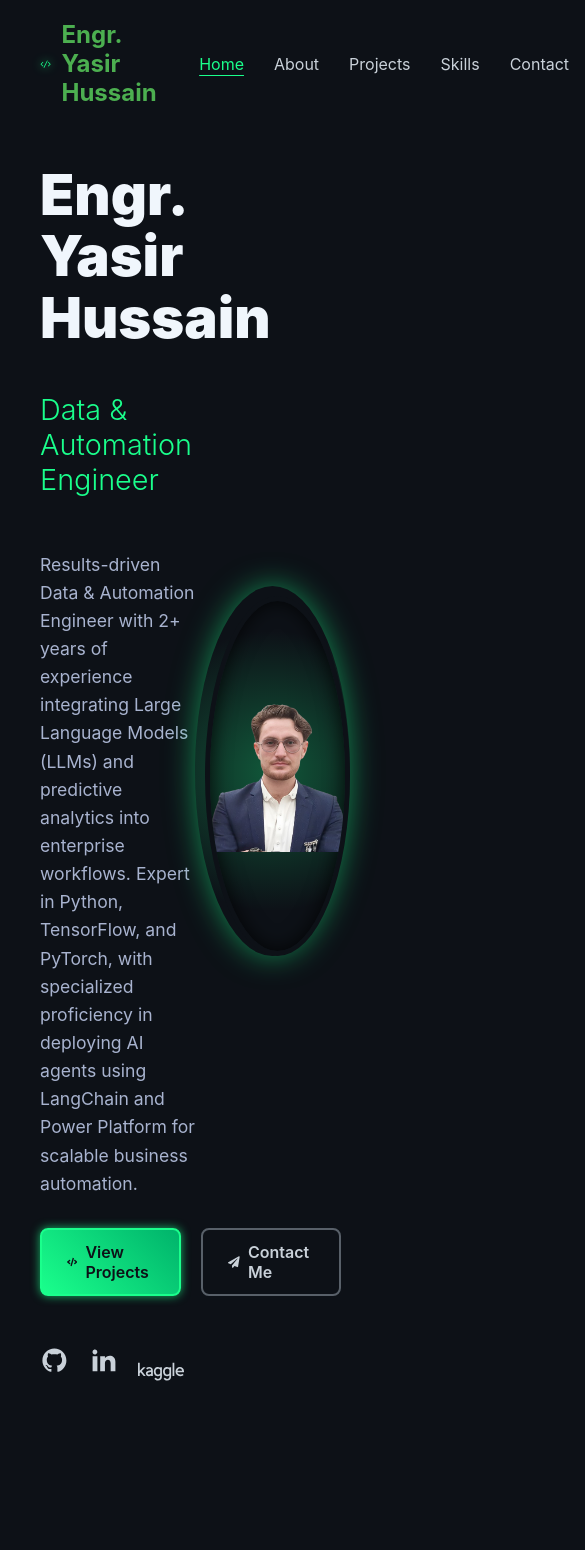
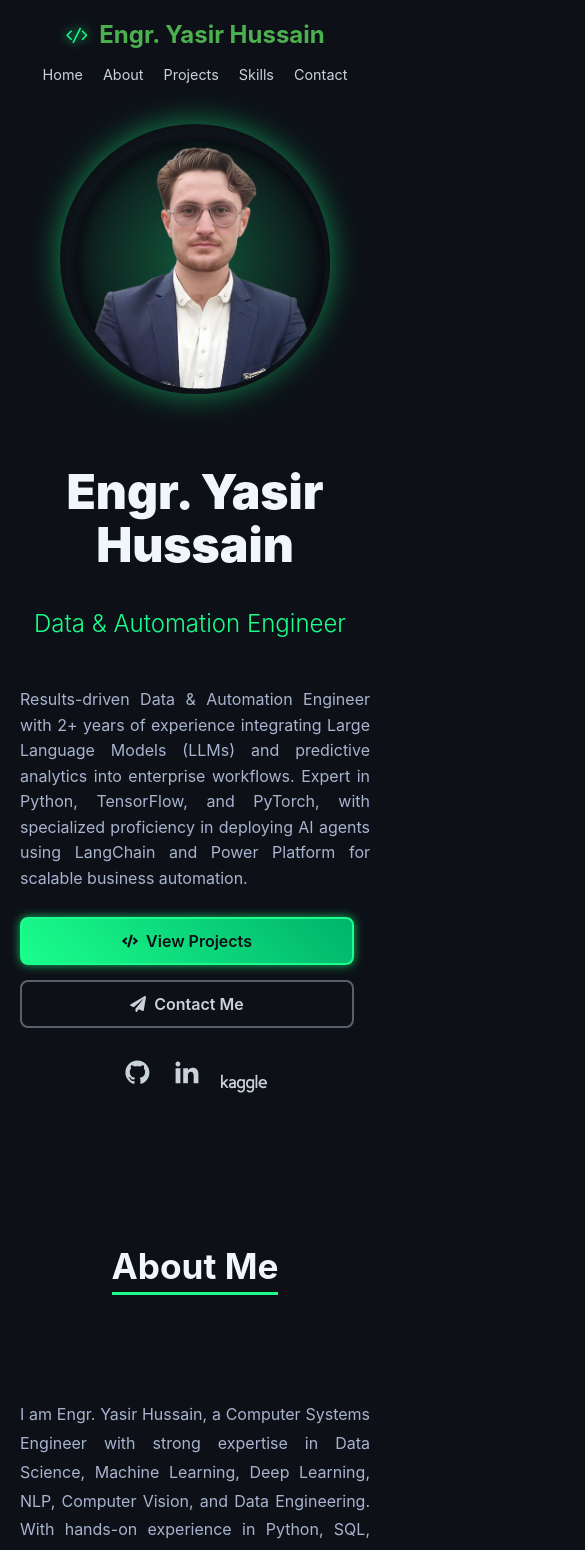
Before and after one commit to YasirHussain1272/yasir-hussain-portfolio, a React (Vite) app: page / in a window 390 px wide. Shown: the top 1550 px of the page, 585 px wide, since content can reach past the window. Built offline with nearby package versions, Linux system fonts and the light colour scheme.

Commit message:
feat: Implement mobile responsive

```diff
--- a/src/components/About/About.css
+++ b/src/components/About/About.css
@@ -39,6 +39,7 @@
 
 .about-text p {
     margin-bottom: 20px;
+    text-align: justify;
 }
 
 .highlight {
@@ -82,3 +83,34 @@
     font-size: 0.95rem;
     color: #a8b3cf;
 }
+
+/* --- Mobile Styles (Max 768px) --- */
+@media (max-width: 768px) {
+    .about-section {
+        padding: 50px 20px;
+    }
+    .about-header h2 {
+        font-size: 2.2rem;
+    }
+    .about-intro {
+        flex-direction: column; /* Stack text and timeline */
+        gap: 30px;
+    }
+    .about-text {
+        font-size: 1rem;
+    }
+    /* Timeline adjustments */
+    .timeline {
+        border-left: none; /* Remove vertical line */
+        padding-left: 0;
+        padding-top: 20px;
+        border-top: 2px solid #586069; /* Add horizontal separator */
+    }
+    .timeline-item::before {
+        display: none; /* Hide circle dots on mobile */
+    }
+    .timeline h3 {
+        text-align: center;
+        margin-bottom: 20px;
+    }
+}
--- a/src/components/Contact/Contact.css
+++ b/src/components/Contact/Contact.css
@@ -31,7 +31,8 @@
     padding-bottom: 5px;
 }
 
-.contact-info, .contact-form-container {
+.contact-info,
+.contact-form-container {
     flex: 1;
 }
 
@@ -132,3 +133,64 @@
     box-shadow: 0 0 25px rgba(26, 255, 140, 1);
     transform: translateY(-2px);
 }
+
+/* --- Mobile Styles (Max 768px) --- */
+@media (max-width: 768px) {
+    .contact-section {
+        padding: 50px 20px;
+    }
+
+    .contact-content {
+        flex-direction: column;
+        /* Stack info and form */
+        gap: 40px;
+        padding: 30px 20px;
+    }
+
+    .contact-header h2 {
+        font-size: 2.2rem;
+    }
+
+    /* Contact Info adjustments */
+    .contact-info {
+        padding-right: 0;
+        border-right: none;
+        border-bottom: 1px solid #30363d;
+        /* Add separator below info */
+        padding-bottom: 30px;
+    }
+
+    .detail-item {
+        font-size: 1rem;
+    }
+
+    /* Form adjustments */
+    .contact-form-container {
+        padding-left: 0;
+    }
+
+    .submit-btn {
+        width: 90%;
+        /* Make button full width */
+        align-self: stretch;
+    }
+
+    .contact-content {
+        /* Reduce the overall padded area */
+        padding: 20px 10px;
+    }
+
+    .form-group input,
+    .form-group textarea {
+        padding: 10px;
+        /* Smaller input padding */
+        font-size: 0.95rem;
+        /* Smaller text size inside input */
+        width: 90%;
+    }
+
+    .submit-btn {
+        padding: 10px 20px;
+        font-size: 1rem;
+    }
+}
--- a/src/components/Hero/Hero.css
+++ b/src/components/Hero/Hero.css
@@ -99,6 +99,7 @@
     line-height: 1.6;
     margin: 25px 0;
     color: #a8b3cf;
+    text-align: justify;
 }
 
 /* --- Buttons Styling --- */
@@ -195,3 +196,78 @@
     padding-bottom: 10px;
     width: 46px;
 }
+/* --- NEW: Hamburger Toggle Button --- */
+.menu-toggle {
+    display: none; /* Hidden by default */
+    background: none;
+    border: none;
+    color: #1aff8c;
+    font-size: 1.8rem;
+    cursor: pointer;
+    z-index: 1001; /* Ensure it is above everything */
+}
+
+/* --- Mobile Styles (Max 768px) --- */
+@media (max-width: 768px) {
+    .hero-container {
+        padding: 0 20px;
+    }
+
+    /* Header adjustments */
+    .header {
+        flex-direction: column;
+        padding-bottom: 10px;
+    }
+    .logo {
+        margin-bottom: 15px;
+    }
+    .nav-links a {
+        margin: 0 10px;
+        font-size: 0.9rem;
+    }
+
+    /* Main Content stacking */
+    .hero-main {
+        flex-direction: column; /* Stack image and text */
+        text-align: center;
+        padding-bottom: 40px;
+        padding-top: 30px;
+    }
+
+    .text-content {
+        max-width: 100%;
+        order: 2; /* Text below image */
+    }
+
+    /* Image adjustments */
+    .image-container {
+        width: 250px;
+        height: 250px;
+        order: 1; /* Image above text */
+        margin-bottom: 40px;
+    }
+
+    /* Font size and buttons */
+    .title-name {
+        font-size: 3rem;
+    }
+    .title-role {
+        font-size: 1.5rem;
+    }
+    .description {
+        font-size: 1rem;
+    }
+
+    .action-buttons {
+        flex-direction: column;
+        gap: 15px;
+        margin-top: 20px;
+    }
+    .btn {
+        width: 80%;
+    }
+    .social-links {
+        justify-content: center;
+        margin-top: 30px;
+    }
+}
--- a/src/components/Hero/Hero.jsx
+++ b/src/components/Hero/Hero.jsx
@@ -1,18 +1,23 @@
-import React from 'react';
+import React, { useState } from 'react';
 import './Hero.css';
 import { VscCode } from 'react-icons/vsc'; // Logo Icon
 import { RiGithubFill, RiLinkedinFill, RiTwitterFill } from 'react-icons/ri'; // Social Icons
 import { FaPaperPlane, FaCode } from 'react-icons/fa'; // Button Icons
 import profilePic from '../../assets/profile-pic.png'; // Import your image
 import { SiKaggle } from 'react-icons/si';
+import { FiMenu, FiX } from 'react-icons/fi';
 
 const Hero = () => {
+    const [menuOpen, setMenuOpen] = useState(false);
     const name = "Engr. Yasir Hussain";
     const role = "Data & Automation Engineer";
     const tagline = `Results-driven Data & Automation Engineer with 2+ years of experience integrating Large Language
 Models (LLMs) and predictive analytics into enterprise workflows. Expert in Python, TensorFlow, and
 PyTorch, with specialized proficiency in deploying AI agents using LangChain and Power Platform for
 scalable business automation.`;
+    const handleLinkClick = () => {
+        setMenuOpen(false);
+    };
 
     return (
         <div className="hero-container">
@@ -22,12 +27,16 @@ scalable business automation.`;
                     <VscCode className="logo-icon" />
                     {name}
                 </div>
-                <nav className="nav-links">
-                    <a href="#home" className="active">Home</a>
-                    <a href="#about">About</a>
-                    <a href="#projects">Projects</a>
-                    <a href="#skills">Skills</a>
-                    <a href="#contact">Contact</a>
+                {/* --- Hamburger Button (Visible on Mobile) --- */}
+                <button className="menu-toggle" onClick={() => setMenuOpen(!menuOpen)}>
+                    {menuOpen ? <FiX /> : <FiMenu />}
+                </button>
+                <nav className={`nav-links ${menuOpen ? 'open' : ''}`}>
+                    <a href="#home" onClick={handleLinkClick}>Home</a>
+                    <a href="#about" onClick={handleLinkClick}>About</a>
+                    <a href="#projects" onClick={handleLinkClick}>Projects</a>
+                    <a href="#skills" onClick={handleLinkClick}>Skills</a>
+                    <a href="#contact" onClick={handleLinkClick}>Contact</a>
                 </nav>
             </header>
 
--- a/src/components/Projects/Projects.css
+++ b/src/components/Projects/Projects.css
@@ -31,7 +31,8 @@
 }
 
 .project-card {
-    background-color: #161b22; /* Slightly lighter dark background for the card */
+    background-color: #161b22;
+    /* Slightly lighter dark background for the card */
     padding: 25px;
     border-radius: 10px;
     border: 1px solid #30363d;
@@ -43,7 +44,8 @@
 
 .project-card:hover {
     transform: translateY(-5px);
-    box-shadow: 0 10px 20px rgba(26, 255, 140, 0.15), 0 0 15px rgba(26, 255, 140, 0.4); /* Neon hover glow */
+    box-shadow: 0 10px 20px rgba(26, 255, 140, 0.15), 0 0 15px rgba(26, 255, 140, 0.4);
+    /* Neon hover glow */
 }
 
 .project-card h3 {
@@ -56,7 +58,8 @@
 .project-card p {
     font-size: 1rem;
     color: #a8b3cf;
-    flex-grow: 1; /* Ensures equal height for content */
+    flex-grow: 1;
+    /* Ensures equal height for content */
 }
 
 .tech-tags {
@@ -85,3 +88,54 @@
 .project-links a:hover {
     text-decoration: underline;
 }
+
+/* --- Mobile Styles (Max 768px) --- */
+@media (max-width: 768px) {
+    .projects-section {
+        padding: 50px 20px;
+    }
+
+    .projects-header h2 {
+        font-size: 2.2rem;
+    }
+
+    .projects-grid {
+        /* This ensures only one column on small screens */
+        grid-template-columns: 1fr;
+        gap: 20px;
+    }
+
+    .project-card {
+        padding: 20px;
+    }
+
+    .project-card h3 {
+        font-size: 1.3rem;
+    }
+
+    .tech-tag {
+        font-size: 0.75rem;
+    }
+
+    .project-card h3 {
+        font-size: 1.2rem;
+        /* Slightly smaller heading */
+    }
+
+    .project-card p {
+        font-size: 0.9rem;
+        /* Smaller description */
+    }
+
+    /* For Skill Cards: */
+    .skill-category h3 {
+        font-size: 1.3rem;
+        /* Category heading */
+    }
+
+    .skill-list li {
+        font-size: 0.95rem;
+        /* Skill item text */
+        padding: 8px 12px;
+    }
+}
--- a/src/components/Skills/Skills.css
+++ b/src/components/Skills/Skills.css
@@ -63,7 +63,51 @@
 }
 
 .skill-list li:hover {
-    background-color: #1aff8c1a; /* Subtle green background on hover */
+    background-color: #1aff8c1a;
+    /* Subtle green background on hover */
     border-color: #1aff8c;
     color: #1aff8c;
 }
+
+/* --- Mobile Styles (Max 768px) --- */
+@media (max-width: 768px) {
+    .skills-section {
+        padding: 50px 20px;
+    }
+
+    .skills-header h2 {
+        font-size: 2.2rem;
+    }
+
+    .skills-grid {
+        grid-template-columns: 1fr;
+        /* Single column layout */
+        gap: 30px;
+    }
+
+    .skill-category {
+        padding: 20px;
+    }
+
+    .project-card h3 {
+        font-size: 1.2rem;
+        /* Slightly smaller heading */
+    }
+
+    .project-card p {
+        font-size: 0.9rem;
+        /* Smaller description */
+    }
+
+    /* For Skill Cards: */
+    .skill-category h3 {
+        font-size: 1.3rem;
+        /* Category heading */
+    }
+
+    .skill-list li {
+        font-size: 0.95rem;
+        /* Skill item text */
+        padding: 8px 12px;
+    }
+}
```
